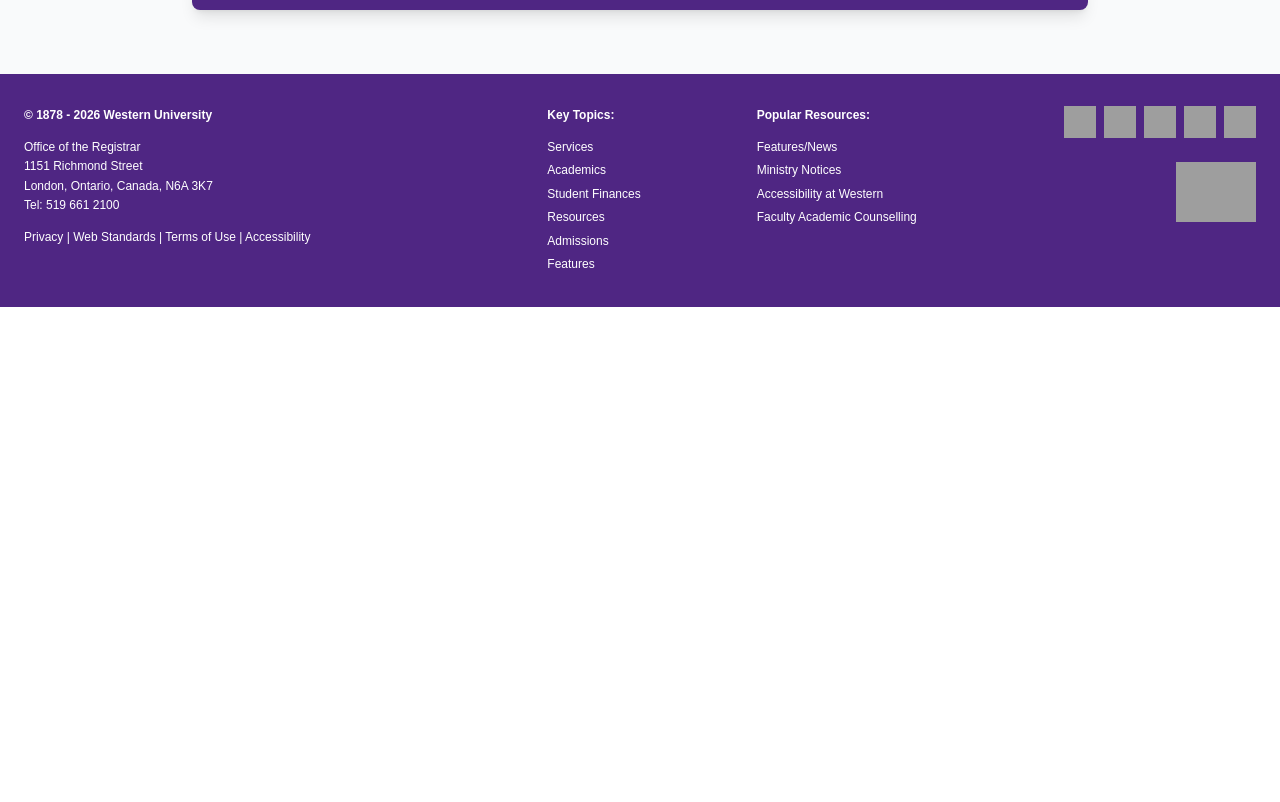
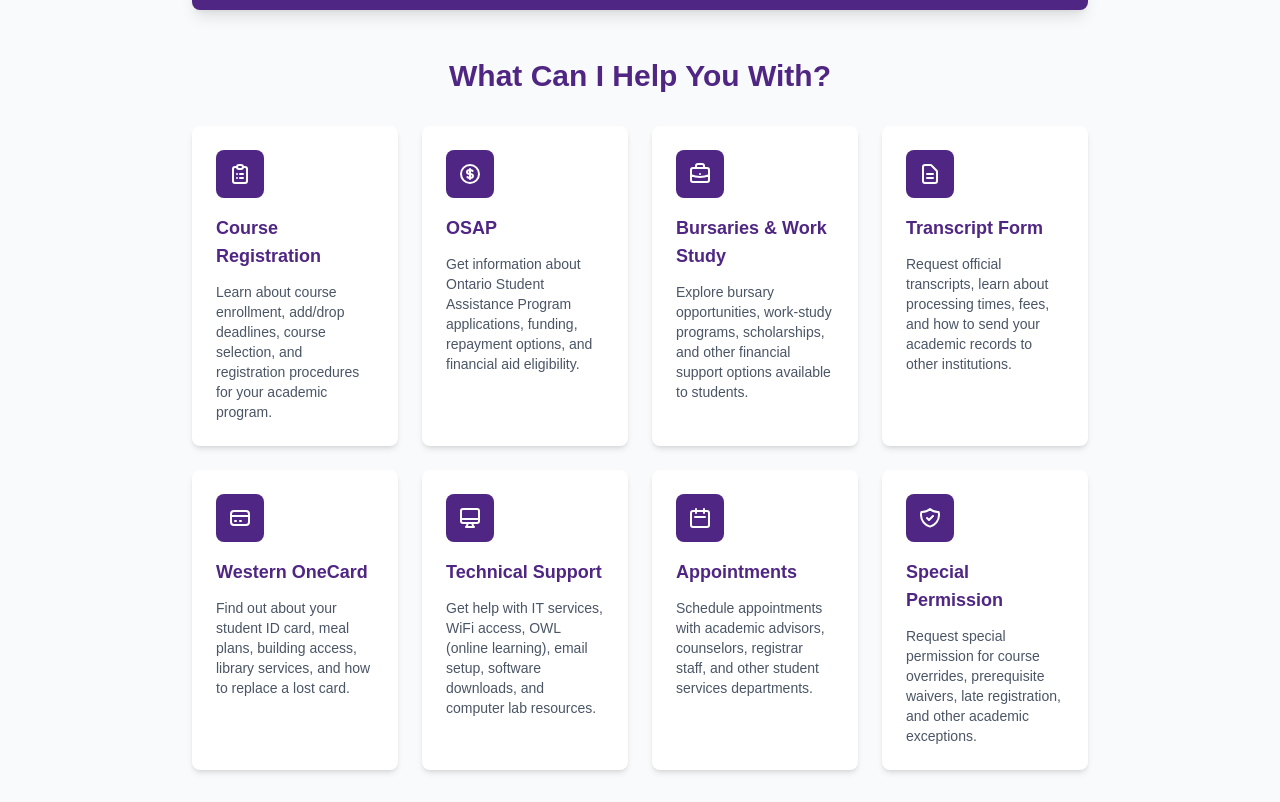
Before and after one commit to ArjaynP/uwo-chatbot, a Next.js app: page / in a window 1280 px wide. Shown: the part 898-1700 px from the top of the page. Before the commit the page ends 1205 px from the top, so only its background shows below. Built offline with nearby package versions, Linux system fonts and the light colour scheme; grey boxes are pictures that could not be loaded.

Commit message:
General Topic Section

```diff
--- a/app/page.tsx
+++ b/app/page.tsx
@@ -60,7 +60,7 @@ export default function Home() {
           </div>
 
           {/* Additional Info */}
-          <div className="bg-[#4F2683] text-white rounded-lg shadow-lg p-8">
+          <div className="bg-[#4F2683] text-white rounded-lg shadow-lg p-8 mb-12">
             <h3 className="text-2xl font-semibold mb-4">Need Help?</h3>
             <p className="text-lg mb-4">
               Our chatbot is here to assist you with information about Western University.
@@ -68,6 +68,116 @@ export default function Home() {
             <p className="text-sm opacity-90">
               Click the purple chat button in the bottom right corner to start a conversation.
             </p>
+          </div>
+
+          {/* Topics Section */}
+          <div className="mb-12">
+            <h2 className="text-3xl font-bold text-[#4F2683] mb-8">What Can I Help You With?</h2>
+            <div className="grid grid-cols-1 md:grid-cols-2 lg:grid-cols-4 gap-6 text-left">
+              {/* Course Registration */}
+              <div className="bg-white rounded-lg shadow-md p-6 hover:shadow-lg transition-shadow">
+                <div className="w-12 h-12 bg-[#4F2683] rounded-lg flex items-center justify-center mb-4">
+                  <svg className="w-6 h-6 text-white" fill="none" stroke="currentColor" viewBox="0 0 24 24">
+                    <path strokeLinecap="round" strokeLinejoin="round" strokeWidth={2} d="M9 5H7a2 2 0 00-2 2v12a2 2 0 002 2h10a2 2 0 002-2V7a2 2 0 00-2-2h-2M9 5a2 2 0 002 2h2a2 2 0 002-2M9 5a2 2 0 012-2h2a2 2 0 012 2m-3 7h3m-3 4h3m-6-4h.01M9 16h.01" />
+                  </svg>
+                </div>
+                <h3 className="text-lg font-semibold text-[#4F2683] mb-3">Course Registration</h3>
+                <p className="text-sm text-gray-600">
+                  Learn about course enrollment, add/drop deadlines, course selection, and registration procedures for your academic program.
+                </p>
+              </div>
+
+              {/* OSAP */}
+              <div className="bg-white rounded-lg shadow-md p-6 hover:shadow-lg transition-shadow">
+                <div className="w-12 h-12 bg-[#4F2683] rounded-lg flex items-center justify-center mb-4">
+                  <svg className="w-6 h-6 text-white" fill="none" stroke="currentColor" viewBox="0 0 24 24">
+                    <path strokeLinecap="round" strokeLinejoin="round" strokeWidth={2} d="M12 8c-1.657 0-3 .895-3 2s1.343 2 3 2 3 .895 3 2-1.343 2-3 2m0-8c1.11 0 2.08.402 2.599 1M12 8V7m0 1v8m0 0v1m0-1c-1.11 0-2.08-.402-2.599-1M21 12a9 9 0 11-18 0 9 9 0 0118 0z" />
+                  </svg>
+                </div>
+                <h3 className="text-lg font-semibold text-[#4F2683] mb-3">OSAP</h3>
+                <p className="text-sm text-gray-600">
+                  Get information about Ontario Student Assistance Program applications, funding, repayment options, and financial aid eligibility.
+                </p>
+              </div>
+
+              {/* Bursaries & Work Study */}
+              <div className="bg-white rounded-lg shadow-md p-6 hover:shadow-lg transition-shadow">
+                <div className="w-12 h-12 bg-[#4F2683] rounded-lg flex items-center justify-center mb-4">
+                  <svg className="w-6 h-6 text-white" fill="none" stroke="currentColor" viewBox="0 0 24 24">
+                    <path strokeLinecap="round" strokeLinejoin="round" strokeWidth={2} d="M21 13.255A23.931 23.931 0 0112 15c-3.183 0-6.22-.62-9-1.745M16 6V4a2 2 0 00-2-2h-4a2 2 0 00-2 2v2m4 6h.01M5 20h14a2 2 0 002-2V8a2 2 0 00-2-2H5a2 2 0 00-2 2v10a2 2 0 002 2z" />
+                  </svg>
+                </div>
+                <h3 className="text-lg font-semibold text-[#4F2683] mb-3">Bursaries & Work Study</h3>
+                <p className="text-sm text-gray-600">
+                  Explore bursary opportunities, work-study programs, scholarships, and other financial support options available to students.
+                </p>
+              </div>
+
+              {/* Transcript Form */}
+              <div className="bg-white rounded-lg shadow-md p-6 hover:shadow-lg transition-shadow">
+                <div className="w-12 h-12 bg-[#4F2683] rounded-lg flex items-center justify-center mb-4">
+                  <svg className="w-6 h-6 text-white" fill="none" stroke="currentColor" viewBox="0 0 24 24">
+                    <path strokeLinecap="round" strokeLinejoin="round" strokeWidth={2} d="M9 12h6m-6 4h6m2 5H7a2 2 0 01-2-2V5a2 2 0 012-2h5.586a1 1 0 01.707.293l5.414 5.414a1 1 0 01.293.707V19a2 2 0 01-2 2z" />
+                  </svg>
+                </div>
+                <h3 className="text-lg font-semibold text-[#4F2683] mb-3">Transcript Form</h3>
+                <p className="text-sm text-gray-600">
+                  Request official transcripts, learn about processing times, fees, and how to send your academic records to other institutions.
+                </p>
+              </div>
+
+              {/* Western OneCard */}
+              <div className="bg-white rounded-lg shadow-md p-6 hover:shadow-lg transition-shadow">
+                <div className="w-12 h-12 bg-[#4F2683] rounded-lg flex items-center justify-center mb-4">
+                  <svg className="w-6 h-6 text-white" fill="none" stroke="currentColor" viewBox="0 0 24 24">
+                    <path strokeLinecap="round" strokeLinejoin="round" strokeWidth={2} d="M3 10h18M7 15h1m4 0h1m-7 4h12a3 3 0 003-3V8a3 3 0 00-3-3H6a3 3 0 00-3 3v8a3 3 0 003 3z" />
+                  </svg>
+                </div>
+                <h3 className="text-lg font-semibold text-[#4F2683] mb-3">Western OneCard</h3>
+                <p className="text-sm text-gray-600">
+                  Find out about your student ID card, meal plans, building access, library services, and how to replace a lost card.
+                </p>
+              </div>
+
+              {/* Technical Support */}
+              <div className="bg-white rounded-lg shadow-md p-6 hover:shadow-lg transition-shadow">
+                <div className="w-12 h-12 bg-[#4F2683] rounded-lg flex items-center justify-center mb-4">
+                  <svg className="w-6 h-6 text-white" fill="none" stroke="currentColor" viewBox="0 0 24 24">
+                    <path strokeLinecap="round" strokeLinejoin="round" strokeWidth={2} d="M9.75 17L9 20l-1 1h8l-1-1-.75-3M3 13h18M5 17h14a2 2 0 002-2V5a2 2 0 00-2-2H5a2 2 0 00-2 2v10a2 2 0 002 2z" />
+                  </svg>
+                </div>
+                <h3 className="text-lg font-semibold text-[#4F2683] mb-3">Technical Support</h3>
+                <p className="text-sm text-gray-600">
+                  Get help with IT services, WiFi access, OWL (online learning), email setup, software downloads, and computer lab resources.
+                </p>
+              </div>
+
+              {/* Appointments */}
+              <div className="bg-white rounded-lg shadow-md p-6 hover:shadow-lg transition-shadow">
+                <div className="w-12 h-12 bg-[#4F2683] rounded-lg flex items-center justify-center mb-4">
+                  <svg className="w-6 h-6 text-white" fill="none" stroke="currentColor" viewBox="0 0 24 24">
+                    <path strokeLinecap="round" strokeLinejoin="round" strokeWidth={2} d="M8 7V3m8 4V3m-9 8h10M5 21h14a2 2 0 002-2V7a2 2 0 00-2-2H5a2 2 0 00-2 2v12a2 2 0 002 2z" />
+                  </svg>
+                </div>
+                <h3 className="text-lg font-semibold text-[#4F2683] mb-3">Appointments</h3>
+                <p className="text-sm text-gray-600">
+                  Schedule appointments with academic advisors, counselors, registrar staff, and other student services departments.
+                </p>
+              </div>
+
+              {/* Special Permission */}
+              <div className="bg-white rounded-lg shadow-md p-6 hover:shadow-lg transition-shadow">
+                <div className="w-12 h-12 bg-[#4F2683] rounded-lg flex items-center justify-center mb-4">
+                  <svg className="w-6 h-6 text-white" fill="none" stroke="currentColor" viewBox="0 0 24 24">
+                    <path strokeLinecap="round" strokeLinejoin="round" strokeWidth={2} d="M9 12l2 2 4-4m5.618-4.016A11.955 11.955 0 0112 2.944a11.955 11.955 0 01-8.618 3.04A12.02 12.02 0 003 9c0 5.591 3.824 10.29 9 11.622 5.176-1.332 9-6.03 9-11.622 0-1.042-.133-2.052-.382-3.016z" />
+                  </svg>
+                </div>
+                <h3 className="text-lg font-semibold text-[#4F2683] mb-3">Special Permission</h3>
+                <p className="text-sm text-gray-600">
+                  Request special permission for course overrides, prerequisite waivers, late registration, and other academic exceptions.
+                </p>
+              </div>
+            </div>
           </div>
         </div>
       </main>
```
